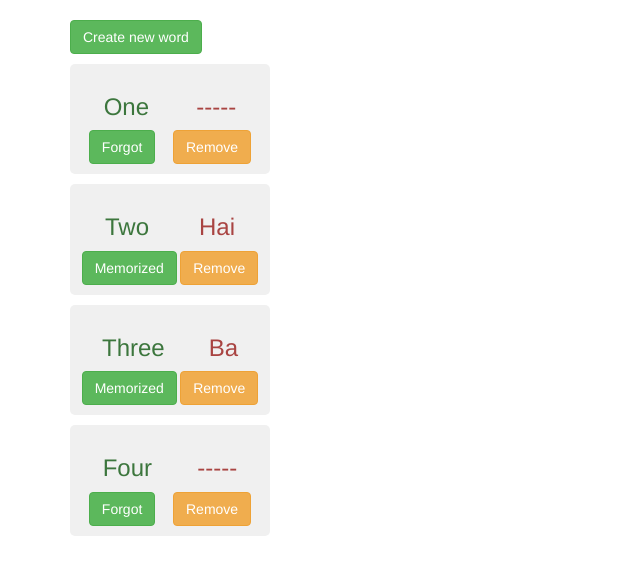
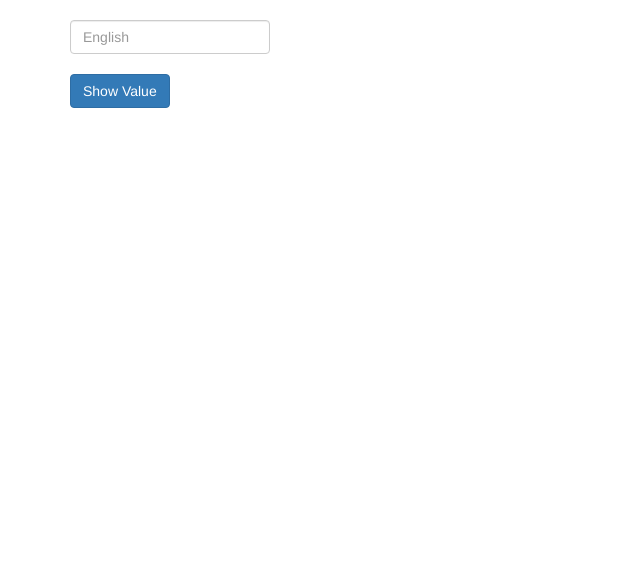
Before and after one commit to vanpho93/word1803, a React (Create React App) app: page / in a window 1280 px wide. Shown: the top 574 px of the page, without its empty margins (0-640 px from the left). Built offline with nearby package versions, Linux system fonts and the light colour scheme.

Commit message:
my input.js

```diff
--- a/src/App.js
+++ b/src/App.js
@@ -1,12 +1,14 @@
 import React, { Component } from 'react';
 import { WordList } from './WordList';
+import { MyInput } from './MyInput';
 import './App.css';
 
 class App extends Component {
   render() {
     return (
       <div className="App container">
-        <WordList />
+        {/* <WordList /> */}
+        <MyInput />
       </div>
     );
   }
--- /dev/null
+++ b/src/MyInput.js
@@ -0,0 +1,14 @@
+import React, { Component } from 'react';
+
+export class MyInput extends Component {
+    render() {
+        return (
+            <div style={{ width: '200px' }}>
+                <br />
+                <input className="form-control" placeholder="English" />
+                <br />
+                <button className="btn btn-primary">Show Value</button>
+            </div>
+        );
+    }
+}
```
